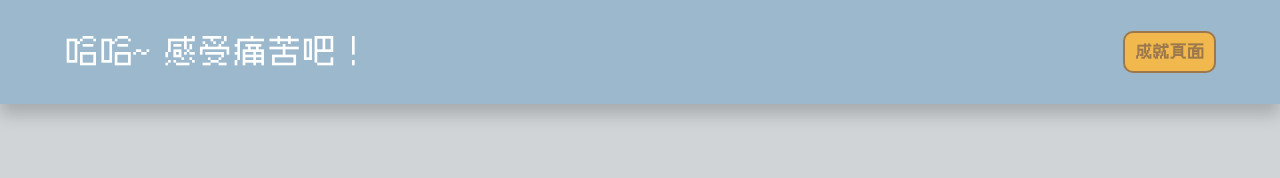
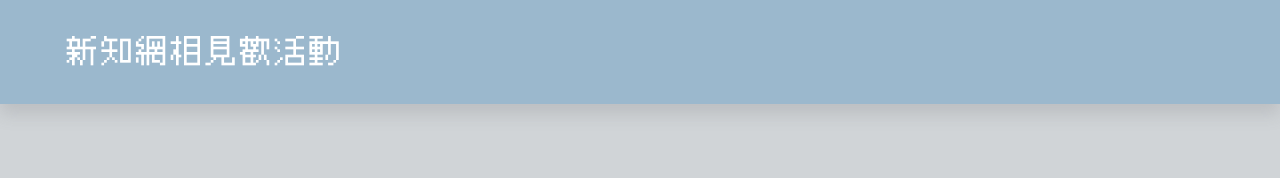
Before and after one commit to xCk27x/ncufresh_meetFirst, a plain HTML site: page frontend/index.html in a window 1280 px wide. Shown: the top 178 px of the page. Drawn offline with Linux system fonts and the light colour scheme; files whose address does not match are found by name.

Commit message:
delete button

```diff
--- a/frontend/index.html
+++ b/frontend/index.html
@@ -46,7 +46,7 @@
 			background-color: #9bb8cd;
 			z-index: 2;
 			display: flex;
-			box-shadow: 0 0.6rem 1rem rgba(0, 0, 0, 0.2);
+			box-shadow: 0 0.6rem 1rem rgb(104 105 109 / 20%);
 			justify-content: space-between;
 			align-items: center;
 		}
@@ -55,25 +55,6 @@
 			font-size: 2rem;
 			color: white;
 			margin-left: 5vw;
-		}
-
-		.btn-achieve {
-			font-weight: bold;
-			margin-right: 5vw;
-			cursor: pointer;
-			text-decoration: none;
-			color: rgb(156, 120, 76);
-			background-color: #f1b84d;
-			padding: 10px;
-			border-radius: 10px;
-			border: rgb(156, 120, 76) solid 2px;
-			transition: all 0.3s ease-in-out;
-		}
-
-		.btn-achieve:hover {
-			background-color: rgb(156, 120, 76);
-			color: #ffffff;
-			transform: scale(1.1);
 		}
 
 		a {
@@ -240,8 +221,7 @@
 
 <body>
 	<div class="nav">
-		<p class="title">哈哈~ 感受痛苦吧！</p>
-		<a href="achievement.html" class="btn-achieve"> 成就頁面 </a>
+		<p class="title">新知網相見歡活動</p>
 	</div>
 	<div class="shield-top"></div>
 	<div class="shield-left"></div>
@@ -354,7 +334,6 @@
 			var notification = document.getElementById('notification');
 			if (audio.paused) {
 				audio.play();
-
 				notification.style.transform = 'scale(1)';
 				notification.style.opacity = 1;
 			} else {
```
Also changed, not shown: frontend/public/img/map_bottomLeft.png, frontend/public/img/map_bottomRight.png, frontend/public/img/map_topLeft.png, frontend/public/img/map_topRight.png.
